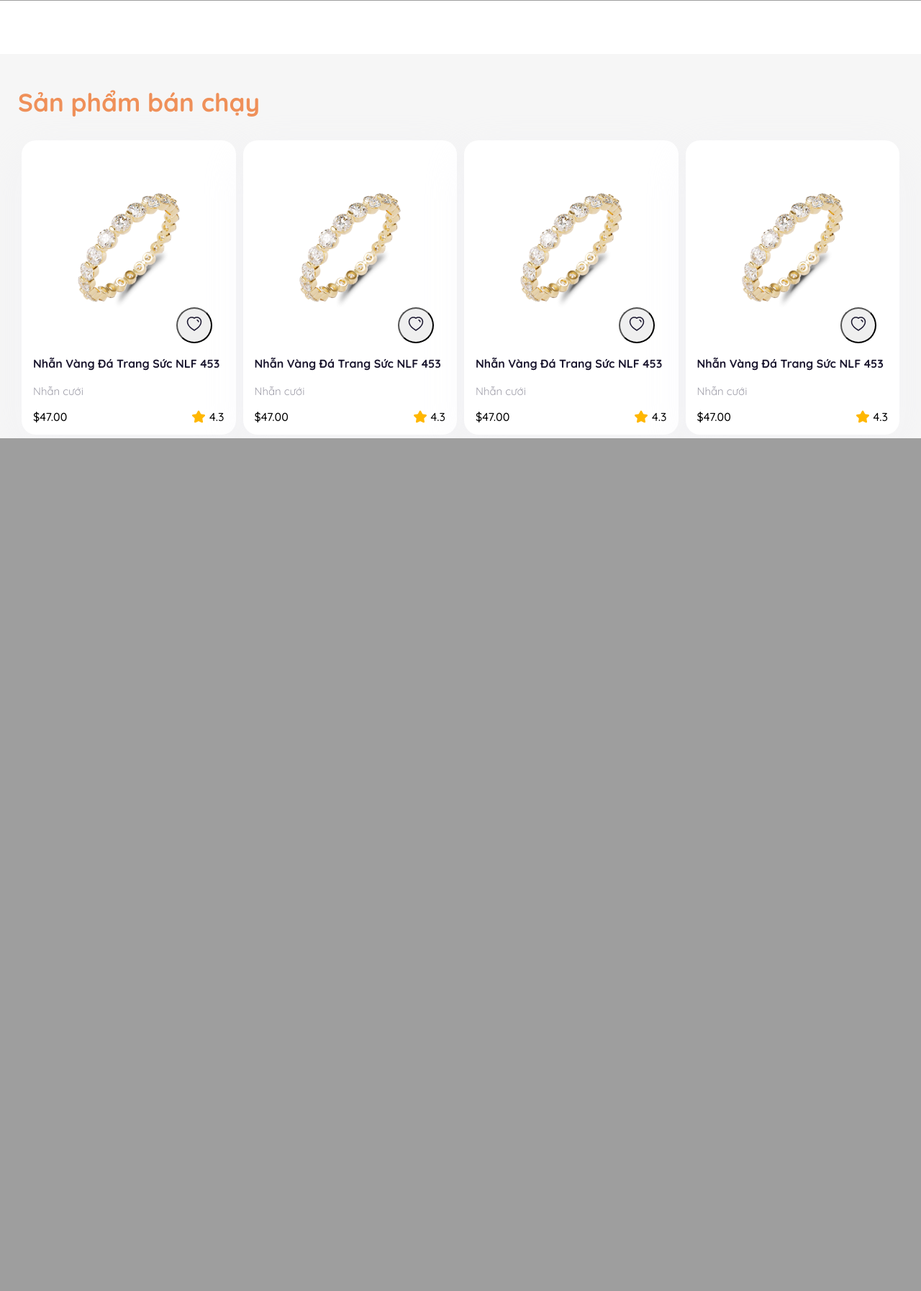
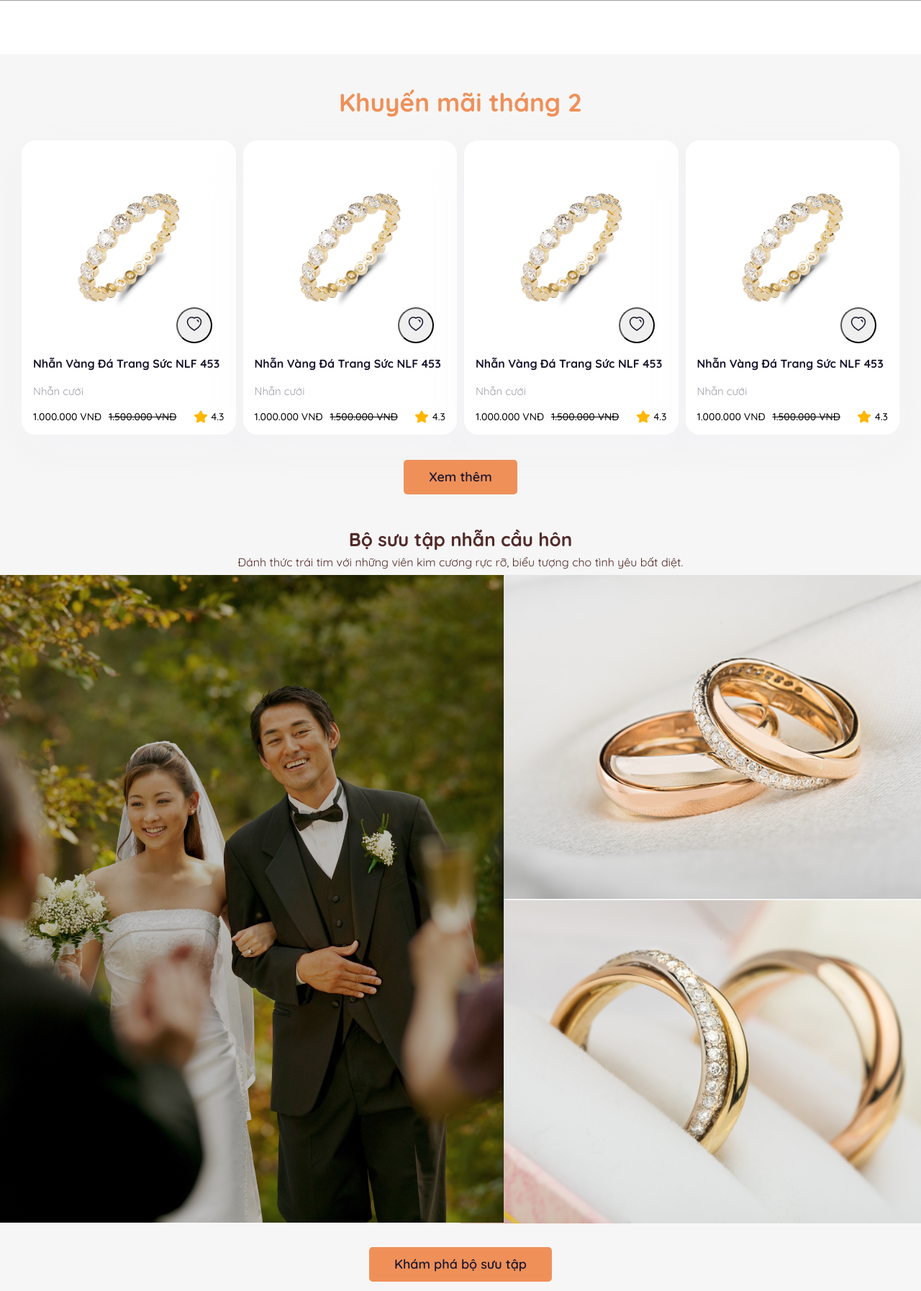
Before and after one commit to minhdieu24/Luxe-User, a PHP site: page / in a window 1280 px wide. Shown: the part 1042-2836 px from the top of the page at 72% size. Before the commit the page ends 1651 px from the top, so only its background shows below. Run offline with PHP 8.4, Linux system fonts and the light colour scheme; grey boxes are pictures that could not be loaded.

Commit message:
Product list + collection

```diff
--- a/css/styles.css
+++ b/css/styles.css
@@ -41,19 +41,18 @@ a {
 
 .btn {
   display: inline-block;
-  min-width: 98px;
-  border-radius: 12px;
-  background: var(--primary-color);
-  font-family: Quicksand;
-  font-size: 1.4rem;
-  font-weight: 500;
+  min-width: 158px;
+  border-radius: 5px;
+  background: #ef9059;
+  font-size: 1.8rem;
+  font-weight: 600;
   text-align: center;
-  color: var(--background-color);
-  padding: 18px 16px;
+  color: #1a162e;
+  padding: 15px 35px;
 }
 
 .btn:hover {
-  opacity: 0.9;
+  opacity: 0.8;
 }
 
 /* ======= Header ====== */
@@ -147,6 +146,10 @@ a {
 }
 
 /* ========= Slider Section ======== */
+.main {
+  background: #f6f6f6;
+}
+
 #slider {
   overflow: hidden;
 }
@@ -204,6 +207,7 @@ a {
   color: #ef9059;
   font-size: 3.5rem;
   font-weight: 700;
+  text-align: center;
 }
 
 .row-cols-4 {
@@ -250,6 +254,10 @@ a {
   object-fit: contain;
 }
 
+.product-card__thumb:hover {
+  transform: scale(1.2);
+}
+
 .like-btn {
   position: absolute;
   width: 50px;
@@ -268,9 +276,15 @@ a {
 }
 
 .product-card__price,
+.product-card__price-sales,
 .product-card__score {
-  font-size: 1.6rem;
+  font-size: 1.4rem;
   font-weight: 500;
+}
+
+.product-card__price-sales {
+  margin-left: 10px;
+  text-decoration: line-through;
 }
 
 .product-card__collection {
@@ -296,3 +310,54 @@ a {
   justify-content: space-between;
   margin-bottom: 20px;
 }
+
+.btn.home-product {
+  margin: 30px 0px 40px 50%;
+  transform: translate(-50%);
+}
+
+/* ========= Collection Nhẫn cầu hôn ====== */
+.collection-infor {
+  margin: 10px 0;
+}
+
+.collection-title {
+  color: #522a28;
+  font-size: 2.6rem;
+  font-weight: 700;
+  text-align: center;
+}
+
+.collection-desc {
+  margin: 10px 0;
+  color: #522a28;
+  text-align: center;
+  font-size: 1.6rem;
+  font-weight: 400;
+}
+
+.img-collection {
+  display: flex;
+  overflow: hidden;
+  justify-content: space-between;
+}
+
+.banner-left {
+  position: relative;
+  width: 50%;
+}
+
+.banner-left img {
+  position: absolute;
+}
+
+.banner-right {
+  width: 50%;
+}
+
+.btn.home-col {
+  margin: 30px 0px 40px 50%;
+  transform: translate(-50%);
+}
+
+/* ========= Reviews ======== */
--- a/index.html
+++ b/index.html
@@ -126,10 +126,11 @@
     <marquee behavior="scroll" direction="left" class="mar">
       <img src="./img/marquee-light.png" alt="marquee">
     </marquee>
-    <!-- List products -->
+    <div class="main">
+      <!-- List products sales-->
     <section id="product-sale">
       <div class="container">
-        <h2>Sản phẩm bán chạy</h2>
+        <h2>Khuyến mãi tháng 2</h2>
         <div class="row-cols-4 row-cols-sm-1 product-home">
           <!-- Product card 1 -->
           <div class="col">
@@ -147,7 +148,8 @@
                   </h3>
                   <p class="product-card__collection">Nhẫn cưới</p>
                   <div class="product-card__row">
-                        <span class="product-card__price">$47.00</span>
+                    <span class="product-card__price">1.000.000 VNĐ</span>
+                    <span class="product-card__price-sales">1.500.000 VNĐ</span>
                     <img src="./icon/star.svg" alt="" class="product-card__star" />
                     <span class="product-card__score">4.3</span>
                   </div>
@@ -169,7 +171,8 @@
                 </h3>
                 <p class="product-card__collection">Nhẫn cưới</p>
                 <div class="product-card__row">
-                      <span class="product-card__price">$47.00</span>
+                  <span class="product-card__price">1.000.000 VNĐ</span>
+                  <span class="product-card__price-sales">1.500.000 VNĐ</span>
                   <img src="./icon/star.svg" alt="" class="product-card__star" />
                   <span class="product-card__score">4.3</span>
                 </div>
@@ -191,7 +194,8 @@
                   </h3>
                   <p class="product-card__collection">Nhẫn cưới</p>
                   <div class="product-card__row">
-                        <span class="product-card__price">$47.00</span>
+                    <span class="product-card__price">1.000.000 VNĐ</span>
+                    <span class="product-card__price-sales">1.500.000 VNĐ</span>
                     <img src="./icon/star.svg" alt="" class="product-card__star" />
                     <span class="product-card__score">4.3</span>
                   </div>
@@ -213,15 +217,142 @@
                 </h3>
                 <p class="product-card__collection">Nhẫn cưới</p>
                 <div class="product-card__row">
-                      <span class="product-card__price">$47.00</span>
+                  <span class="product-card__price">1.000.000 VNĐ</span>
+                  <span class="product-card__price-sales">1.500.000 VNĐ</span>
                   <img src="./icon/star.svg" alt="" class="product-card__star" />
                   <span class="product-card__score">4.3</span>
                 </div>
             </div>
           </div>
         </div>
+        <!-- Button xem thêm -->
+        <a href="#!" class="btn home-product">Xem thêm</a>
+      </div>
+    </section>
+    <!-- Collection -->
+    <section id="collection-home">
+      <div class="collection-infor">
+        <h2 class="collection-title">Bộ sưu tập nhẫn cầu hôn</h2>
+        <p class="collection-desc">
+          Đánh thức trái tim với những viên kim cương rực rỡ, biểu tượng cho tình yêu bất diệt.
+        </p>
+      </div>
+      <div class="img-collection">
+        <div class="banner-left">
+          <img src="./img/banner-1.png" alt="">
+        </div>
+        <div class="banner-right">
+          <img src="./img/banner-2.png" alt="">
+          <img src="./img/banner-3.png" alt="">
         </div>
       </div>
+      <!-- Button Khám phá bộ sưu tập -->
+      <a href="#!" class="btn home-col">Khám phá bộ sưu tập</a>
     </section>
+    <!-- List products best-seller-->
+    <section id="product-sale">
+      <div class="container">
+        <h2>Sản phẩm bán chạy</h2>
+        <div class="row-cols-4 row-cols-sm-1 product-home">
+          <!-- Product card 1 -->
+          <div class="col">
+              <div class="product-card">
+                  <div class="product-card__img-wrap">
+                      <a href="./product-detail.html">
+                          <img src="./img/item-1.png" alt="" class="product-card__thumb" />
+                      </a>
+                      <button class="like-btn">
+                          <img src="./icon/heart.svg" alt="" class="like-icon icon" />
+                      </button>
+                  </div>
+                  <h3 class="product-card__title">
+                      <a href="./product-detail.html">Nhẫn Vàng Đá Trang Sức NLF 453 </a>
+                  </h3>
+                  <p class="product-card__collection">Nhẫn cưới</p>
+                  <div class="product-card__row">
+                    <span class="product-card__price">1.000.000 VNĐ</span>
+                    <span class="product-card__price-sales">1.500.000 VNĐ</span>
+                    <img src="./icon/star.svg" alt="" class="product-card__star" />
+                    <span class="product-card__score">4.3</span>
+                  </div>
+              </div>
+          </div>
+          <!-- Product 2 -->
+          <div class="col">
+            <div class="product-card">
+                <div class="product-card__img-wrap">
+                    <a href="./product-detail.html">
+                        <img src="./img/item-1.png" alt="" class="product-card__thumb" />
+                    </a>
+                    <button class="like-btn">
+                      <img src="./icon/heart.svg" alt="" class="like-icon icon" />
+                    </button>
+                </div>
+                <h3 class="product-card__title">
+                    <a href="./product-detail.html">Nhẫn Vàng Đá Trang Sức NLF 453 </a>
+                </h3>
+                <p class="product-card__collection">Nhẫn cưới</p>
+                <div class="product-card__row">
+                  <span class="product-card__price">1.000.000 VNĐ</span>
+                  <span class="product-card__price-sales">1.500.000 VNĐ</span>
+                  <img src="./icon/star.svg" alt="" class="product-card__star" />
+                  <span class="product-card__score">4.3</span>
+                </div>
+            </div>
+          </div>
+            <!-- Product 3 -->
+          <div class="col">
+              <div class="product-card">
+                  <div class="product-card__img-wrap">
+                      <a href="./product-detail.html">
+                          <img src="./img/item-1.png" alt="" class="product-card__thumb" />
+                      </a>
+                      <button class="like-btn">
+                        <img src="./icon/heart.svg" alt="" class="like-icon icon" />
+                      </button>
+                  </div>
+                  <h3 class="product-card__title">
+                      <a href="./product-detail.html">Nhẫn Vàng Đá Trang Sức NLF 453 </a>
+                  </h3>
+                  <p class="product-card__collection">Nhẫn cưới</p>
+                  <div class="product-card__row">
+                    <span class="product-card__price">1.000.000 VNĐ</span>
+                    <span class="product-card__price-sales">1.500.000 VNĐ</span>
+                    <img src="./icon/star.svg" alt="" class="product-card__star" />
+                    <span class="product-card__score">4.3</span>
+                  </div>
+              </div>
+          </div>
+          <!-- Product 4 -->
+          <div class="col">
+            <div class="product-card">
+                <div class="product-card__img-wrap">
+                    <a href="./product-detail.html">
+                        <img src="./img/item-1.png" alt="" class="product-card__thumb" />
+                    </a>
+                    <button class="like-btn">
+                      <img src="./icon/heart.svg" alt="" class="like-icon icon" />
+                    </button>
+                </div>
+                <h3 class="product-card__title">
+                    <a href="./product-detail.html">Nhẫn Vàng Đá Trang Sức NLF 453 </a>
+                </h3>
+                <p class="product-card__collection">Nhẫn cưới</p>
+                <div class="product-card__row">
+                  <span class="product-card__price">1.000.000 VNĐ</span>
+                  <span class="product-card__price-sales">1.500.000 VNĐ</span>
+                  <img src="./icon/star.svg" alt="" class="product-card__star" />
+                  <span class="product-card__score">4.3</span>
+                </div>
+            </div>
+          </div>
+        </div>
+        <!-- Button xem thêm -->
+        <a href="#!" class="btn home-product">Xem thêm</a>
+      </div>
+    </section>
+    <!-- Reviews -->
+    <section id="home-reviews"></section>
+    </div>
   </body>
 </html>
```
Also changed, not shown: img/banner-1.png (added), img/banner-2.png (added), img/banner-3.png (added). Lines whose indentation alone changed are shown as unchanged.
